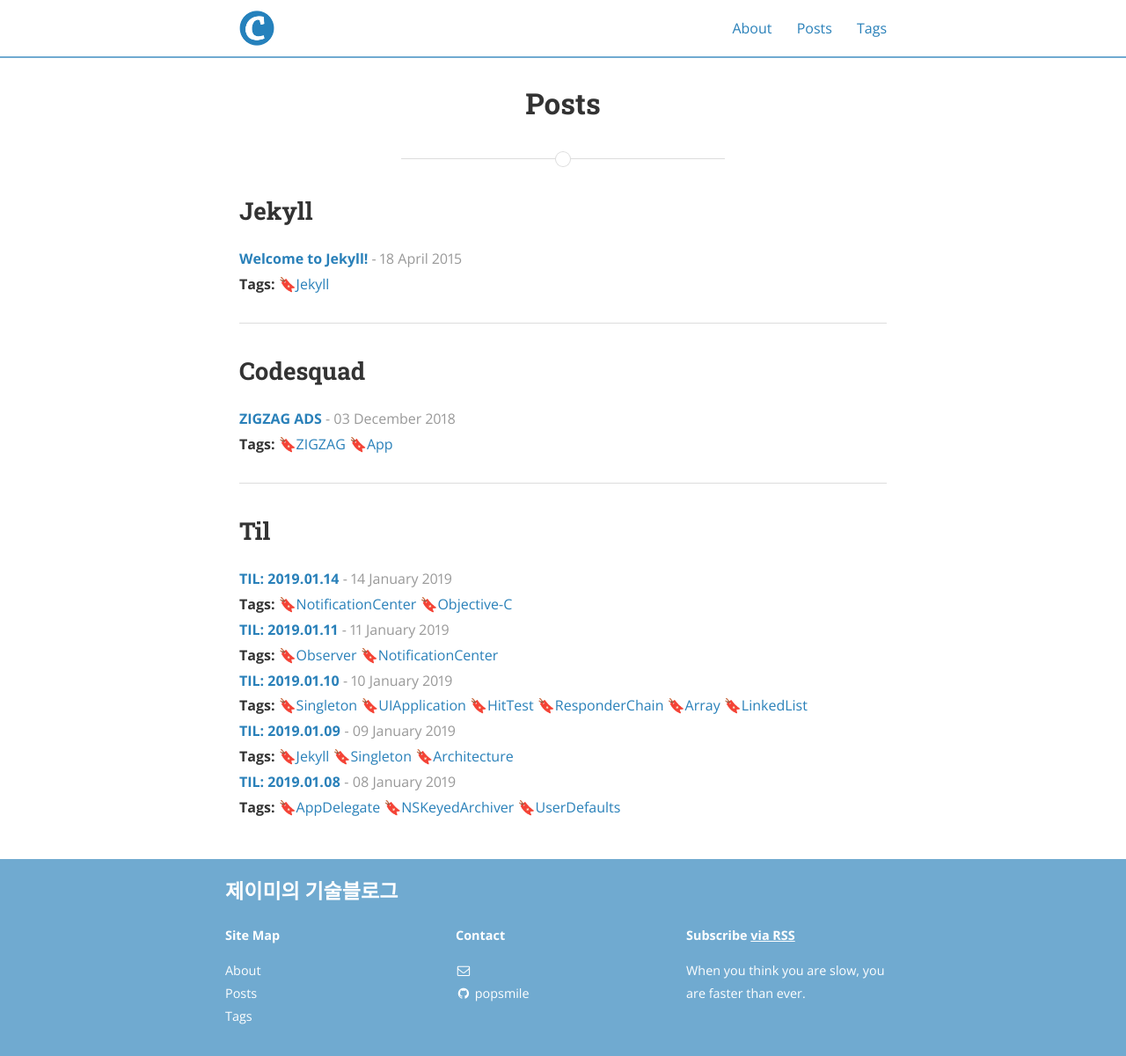
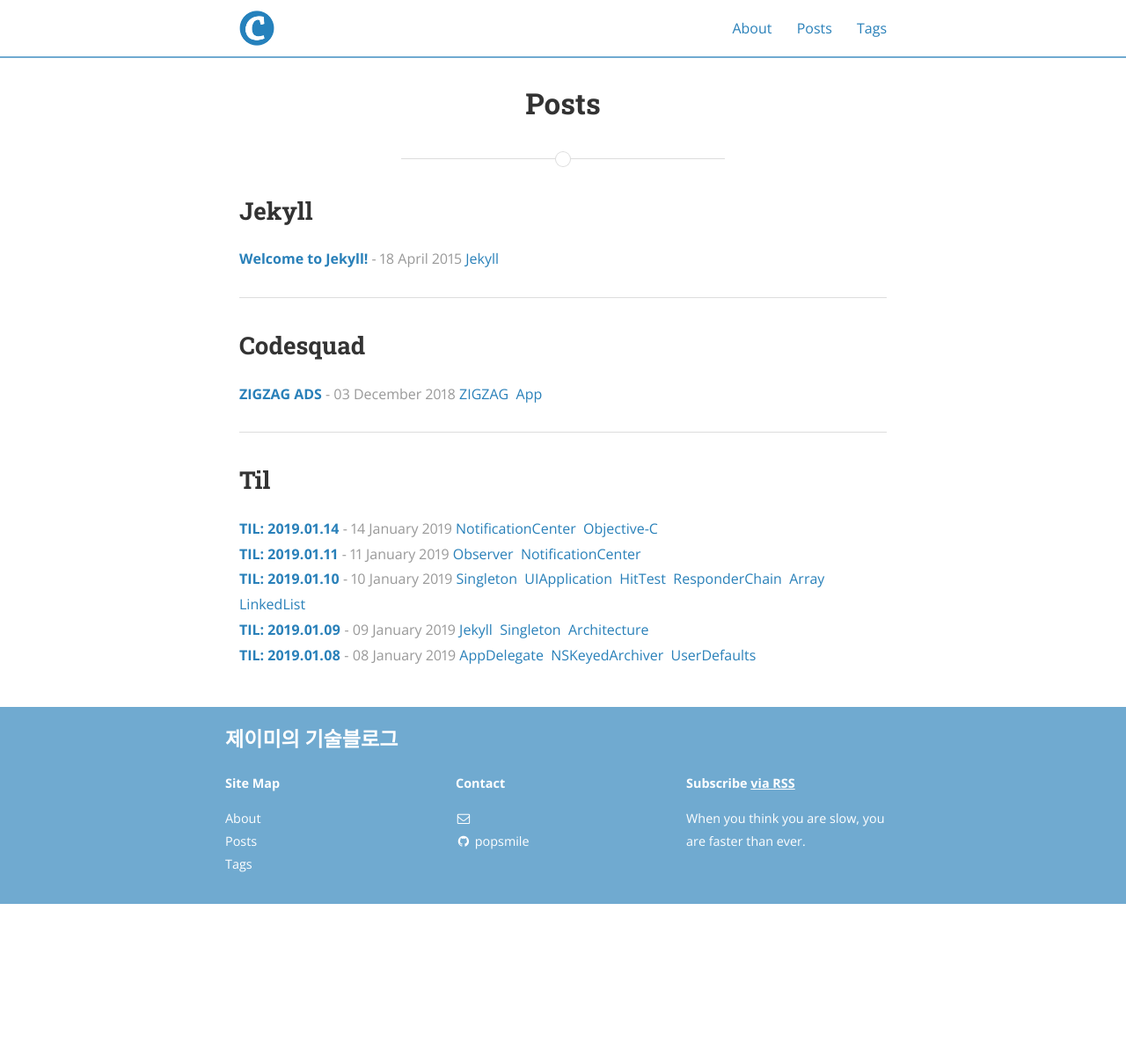
Before and after one commit to popsmile/popsmile.github.io, a Jekyll site: the page built from posts.html, in a window 1280 px wide. Shown: the whole page at 88% size. Built offline with Jekyll 4.4.1, drawn with Linux system fonts in a browser that asks for light colours; nearby versions of some CDN libraries; after the commit the page ends 1028 px from its top, so only the background shows below that.

Commit message:
Modify: the form of tags in posts title

```diff
--- a/posts.html
+++ b/posts.html
@@ -20,9 +20,9 @@ permalink: /posts/
       </strong>
       <span class="post-date">- {{ post.date | date_to_long_string }}</span>
       {% if post.tags.size > 0 %}
-      <section class="tags">
-        <strong>Tags:</strong> {% for tag in post.tags %}<a href="{{ site.baseurl }}/tags/#{{ tag | downcase }}">🔖{{ tag }}</a>{% if forloop.last == false %}&nbsp;{% endif %}{% endfor %}
-      </section>
+        {% for tag in post.tags %}
+        <a href="{{ site.baseurl }}/tags/#{{ tag | downcase }}">{{ tag }}</a>{% if forloop.last == false %}&nbsp;{% endif %}
+        {% endfor %}
       {% endif %}
     </li>
   {% endfor %}
```
